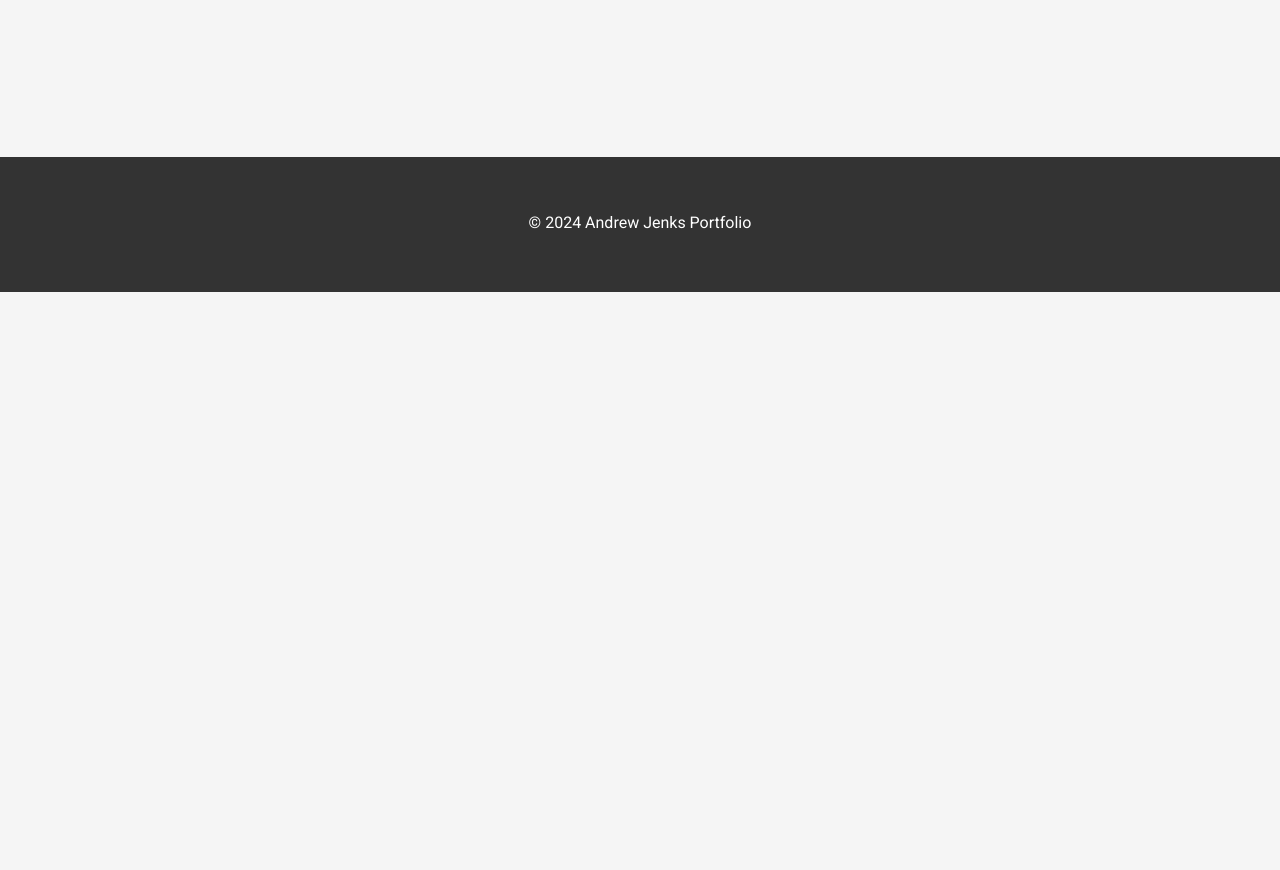
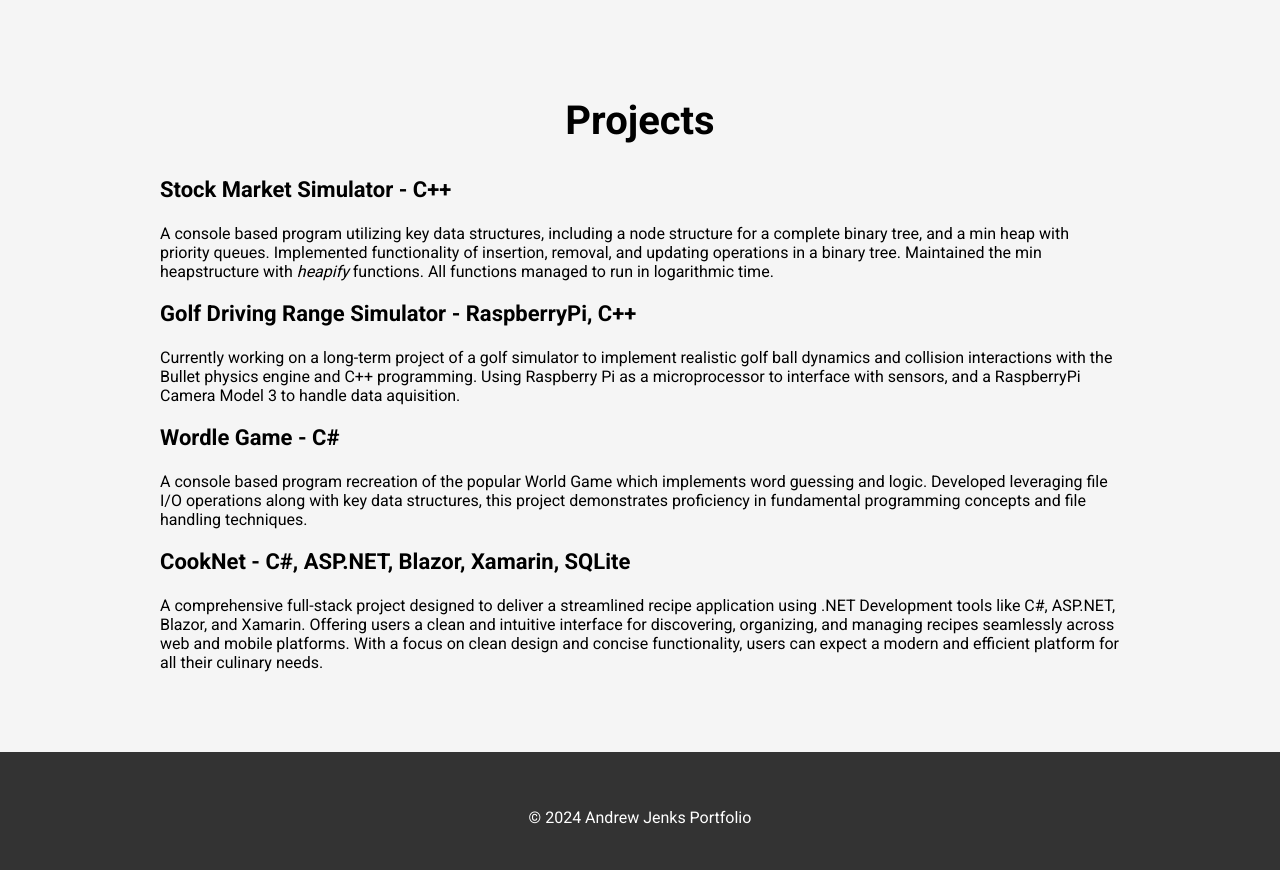
Before and after one commit to drewj71/drewj71.github.io, a plain HTML site: page index.html in a window 1280 px wide. Shown: the part 829-1699 px from the top of the page. Before the commit the page ends 1121 px from the top, so only its background shows below. Drawn offline with Linux system fonts and the light colour scheme.

Commit message:
Looking better

```diff
--- a/index.html
+++ b/index.html
@@ -70,14 +70,43 @@
             </div>
             <p class="os-languages">
                 <strong>Operating Systems:</strong> Windows 10/11, Mac OS and Linux<br><br>
-                <strong>Programming Languages:</strong> C/C++, C#, .NET Development, HTML, CSS, JavaScript, React, ASP.NET, and Blazor
+                <strong>Programming Languages:</strong> C/C++, .NET Development, HTML, CSS, JavaScript, React, ASP.NET, Blazor, and Xamarin
             </p>
         </div>
     </div>
 
     <div id="projects" class="section">
         <div class="container">
-
+            <h2>Projects</h2>
+            <h3>Stock Market Simulator - C++</h3>
+            <p>
+                A console based program utilizing key data structures, including a node structure
+                for a complete binary tree, and a min heap with priority queues. Implemented
+                functionality of insertion, removal, and updating operations in a binary tree.
+                Maintained the min heapstructure with <em>heapify</em> functions. All functions
+                managed to run in logarithmic time.
+            </p>
+            <h3>Golf Driving Range Simulator - RaspberryPi, C++</h3>
+            <p>
+                Currently working on a long-term project of a golf simulator to implement realistic
+                golf ball dynamics and collision interactions with the Bullet physics engine and C++
+                programming. Using Raspberry Pi as a microprocessor to interface with sensors, and a
+                RaspberryPi Camera Model 3 to handle data aquisition.
+            </p>
+            <h3>Wordle Game - C#</h3>
+            <p>A console based program recreation of the popular World Game which implements word
+                guessing and logic. Developed leveraging file I/O operations along with key data
+                structures, this project demonstrates proficiency in fundamental programming
+                concepts and file handling techniques.
+            </p>
+            <h3>CookNet - C#, ASP.NET, Blazor, Xamarin, SQLite</h3>
+            <p>
+                A comprehensive full-stack project designed to deliver a streamlined recipe application
+                using .NET Development tools like C#, ASP.NET, Blazor, and Xamarin. Offering users a
+                clean and intuitive interface for discovering, organizing, and managing recipes seamlessly
+                across web and mobile platforms. With a focus on clean design and concise functionality,
+                users can expect a modern and efficient platform for all their culinary needs.
+            </p>
         </div>
     </div>
 
--- a/styles.css
+++ b/styles.css
@@ -25,6 +25,10 @@ p {
 }
 
 nav {
+    position: fixed;
+    top: 0;
+    left: 0;
+    width: 100%;
     background-color: #333;
     color: #fff;
     padding: 10px 20px;
@@ -32,6 +36,7 @@ nav {
     align-items: center;
     justify-content: space-between;
     height: 50px;
+    z-index: 1000;
 }
 
 nav a {
@@ -50,6 +55,12 @@ nav a {
     margin-right: 20px;
 }
 
+.social-links li a {
+    color: #fff;
+    text-decoration: none;
+    font-size: 18px;
+}
+
 .social-links li:last-child {
     margin-right: 0;
 }
@@ -62,18 +73,11 @@ nav a {
 }
 
 .main-menu li {
-    margin-left: 20px;
+    padding-right: 50px;
 }
 
 .main-menu li:first-child {
     margin-left: 0;
-}
-
-/* Style for social icons */
-.social-links li a {
-    color: #fff;
-    text-decoration: none;
-    font-size: 18px;
 }
 
 .fa-github,
@@ -111,7 +115,7 @@ footer {
 #home h1 {
     font-size: 60px;
     font-family: 'Roboto', sans-serif;
-    margin-top: 30px;
+    margin-top: 100px;
     margin-bottom: 0px;
 }
 
@@ -140,6 +144,7 @@ footer {
     border-radius: 5px;
     display: inline-block;
     margin-bottom: 15px;
+    font-family: 'Roboto', monospace;
 }
 
 .class-list {
@@ -152,5 +157,17 @@ footer {
     display: inline;
     margin-right: 10px;
     color: white;
-    font-family: 'Roboto', monospace;
 }
+
+#projects .container {
+    text-align: left;
+}
+
+#projects h2 {
+    font-size: 40px;
+    text-align: center;
+}
+
+#projects h3 {
+    font-size: 22px;
+}
```
